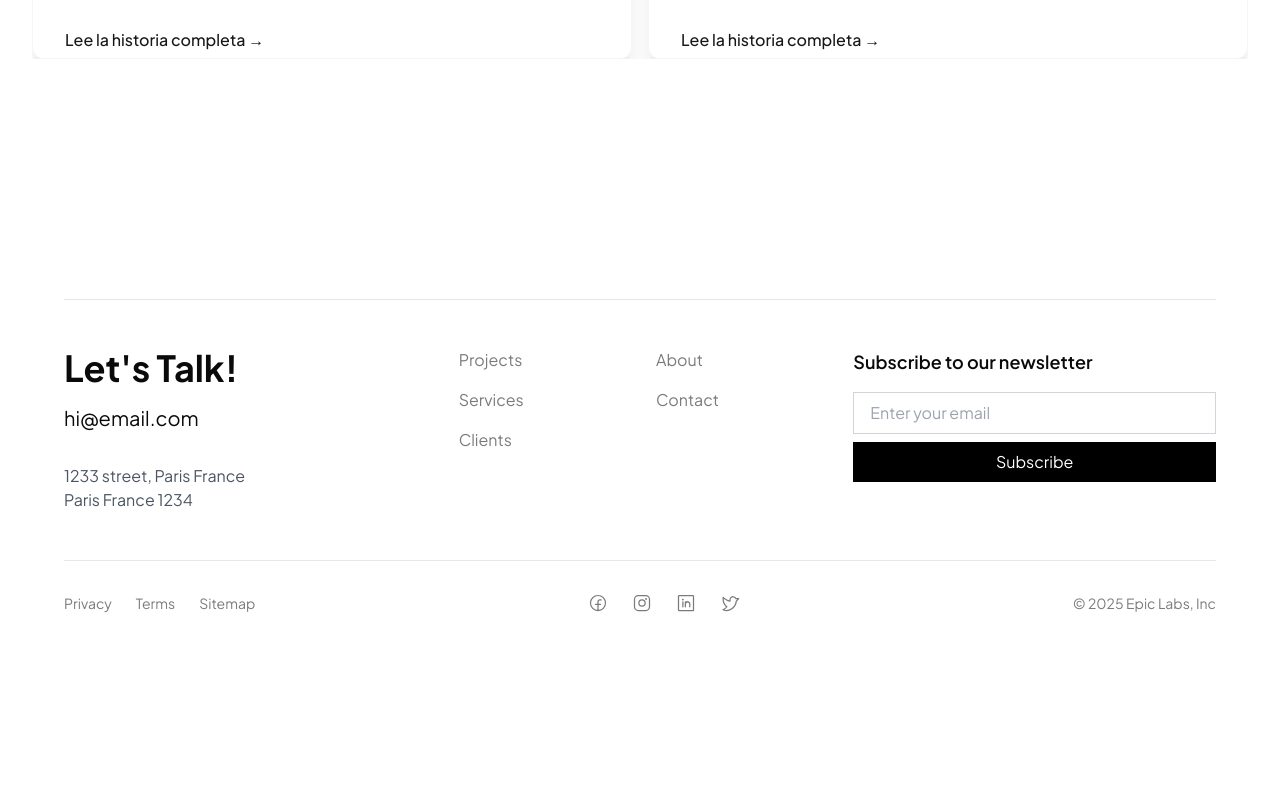
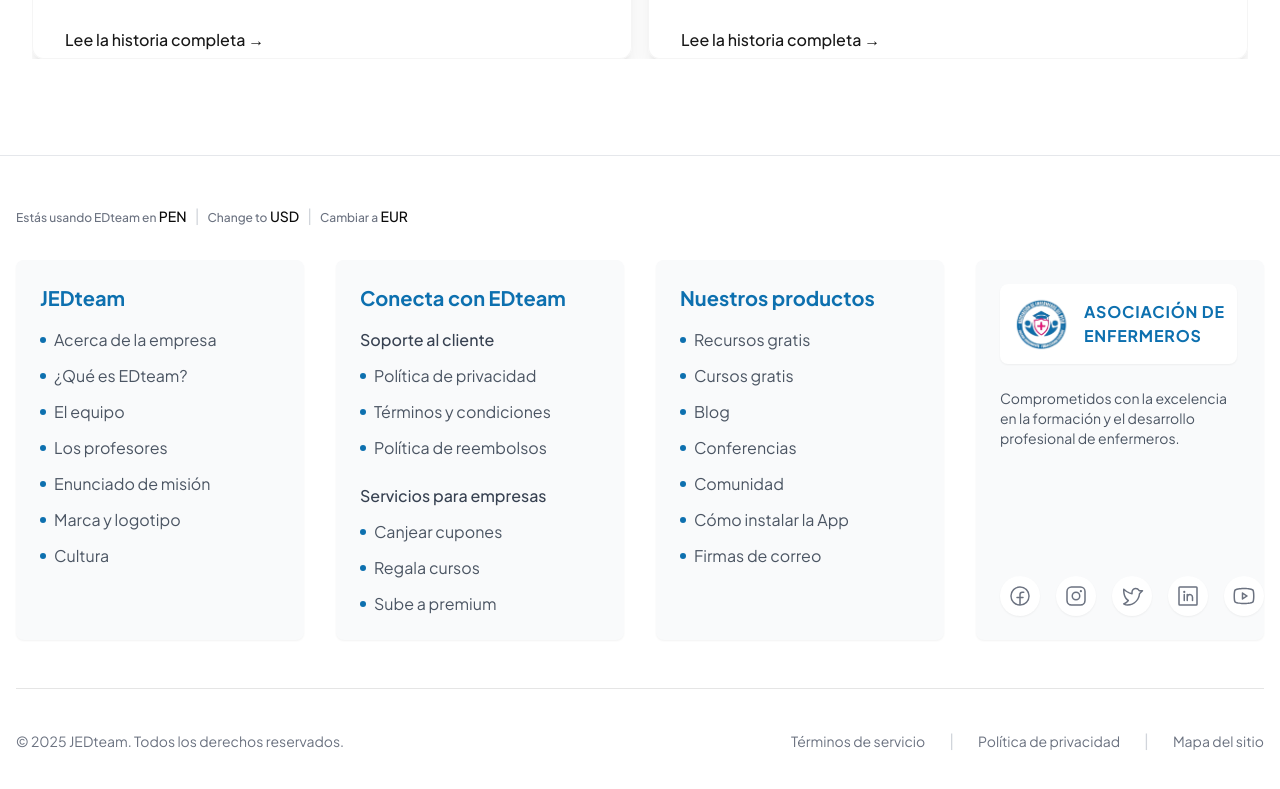
Before and after one commit to henri5482/asociaciondeenfermerosdelperu, a Next.js app: page / in a window 1280 px wide. Shown: the part 3716-4505 px from the top of the page. Before the commit the page ends 4393 px from the top, so only its background shows below. Built offline with nearby package versions, Linux system fonts and the light colour scheme.

Commit message:
avanzando en el desarrollo

```diff
--- a/app/footer.tsx
+++ b/app/footer.tsx
@@ -1,167 +1,207 @@
-"use client";
+'use client';
 
 import { Separator } from "@/components/ui/separator";
-import React, { useState } from "react";
-import {
-  PiFacebookLogo,
-  PiInstagramLogo,
-  PiLinkedinLogo,
-  PiTwitterLogo,
-} from "react-icons/pi";
+import Image from "next/image";
+import Link from "next/link";
+import React from "react";
+import { PiFacebookLogo, PiInstagramLogo, PiLinkedinLogo, PiTwitterLogo, PiYoutubeLogo } from "react-icons/pi";
 
 const Footer = () => {
-  const [email, setEmail] = useState("");
-  const [subscriptionStatus, setSubscriptionStatus] = useState("");
-
-  const mainLinks = [
-    { name: "Projects", href: "/projects" },
-    { name: "Services", href: "/services" },
-
-    { name: "Clients", href: "/projects" },
-    { name: "About", href: "/about" },
-    { name: "Contact", href: "/contact" },
+  const countryLinks = [
+    { name: "PEN", label: "Estás usando EDteam en" },
+    { name: "USD", label: "Change to" },
+    { name: "EUR", label: "Cambiar a" },
   ];
 
-  const legalLinks = [
-    { name: "Privacy", href: "#" },
-    { name: "Terms", href: "#" },
-    { name: "Sitemap", href: "#" },
+  const aboutLinks = [
+    "Acerca de la empresa",
+    "¿Qué es EDteam?",
+    "El equipo",
+    "Los profesores",
+    "Enunciado de misión",
+    "Marca y logotipo",
+    "Cultura"
+  ];
+
+  const connectLinks = [
+    { title: "Soporte al cliente", links: ["Política de privacidad", "Términos y condiciones", "Política de reembolsos"] },
+    { title: "Servicios para empresas", links: ["Canjear cupones", "Regala cursos", "Sube a premium"] }
+  ];
+
+  const productLinks = [
+    "Recursos gratis",
+    "Cursos gratis",
+    "Blog",
+    "Conferencias",
+    "Comunidad",
+    "Cómo instalar la App",
+    "Firmas de correo"
   ];
 
   const socialLinks = [
-    { icon: PiFacebookLogo, href: "#" },
-    { icon: PiInstagramLogo, href: "#" },
-    { icon: PiLinkedinLogo, href: "#" },
-    { icon: PiTwitterLogo, href: "#" },
+    { icon: PiFacebookLogo, name: "Facebook" },
+    { icon: PiInstagramLogo, name: "Instagram" },
+    { icon: PiTwitterLogo, name: "Twitter" },
+    { icon: PiLinkedinLogo, name: "LinkedIn" },
+    { icon: PiYoutubeLogo, name: "YouTube" }
   ];
 
-  const handleSubmit = (e: React.FormEvent<HTMLFormElement>) => {
-    e.preventDefault();
-    if (email) {
-      // Here you would typically make an API call to your backend
-      setSubscriptionStatus("success");
-      setEmail("");
-      setTimeout(() => setSubscriptionStatus(""), 3000);
-    }
-  };
+  return (
+    <footer className="bg-white border-t border-gray-200">
+      <div className="container mx-auto px-4 py-8 md:py-12">
+        {/* Logo y título principal para móviles */}
+        <div className="md:hidden flex flex-col items-center mb-8">
+          <div className="flex items-center bg-white rounded-lg shadow-md p-4 border border-gray-100">
+            <div className="relative h-16 w-20">
+              <Image
+                src="/logoenfermeria.png"
+                alt="Logo Asociación de Enfermeros"
+                fill
+                className="object-contain"
+              />
+            </div>
+            <h1 className="text-lg font-bold text-[#0d70af] tracking-wider uppercase text-center ml-2">
+              ASOCIACIÓN DE<br />ENFERMEROS
+            </h1>
+          </div>
+        </div>
 
-  return (
-    <footer className="py-10 md:py-16 md:mt-20 px-6 2xl:w-4/5 md:mx-auto md:px-16">
-      <Separator className="mb-12" />
-      <div className="mx-auto">
-        <div className="grid grid-cols-1 md:grid-cols-3 gap-8 mb-12">
-          {/* left side */}
-          <div>
-            <h2 className="text-4xl font-bold mb-4">Let&apos;s Talk!</h2>
-            <a
-              href="mailto:hi@email.com"
-              className="text-xl hover:underline inline-block mb-8"
-            >
-              hi@email.com
-            </a>
-            <p className="text-gray-600">
-              1233 street, Paris France
-              <br />
-              Paris France 1234
-            </p>
+        {/* Selector de país con mejor responsividad */}
+        <div className="mb-8">
+          <div className="flex flex-wrap items-center gap-2">
+            {countryLinks.map((country, index) => (
+              <React.Fragment key={country.name}>
+                <button className="text-sm font-medium hover:text-[#0d70af] transition-colors">
+                  <span className="text-xs text-gray-500">{country.label}</span> {country.name}
+                </button>
+                {index < countryLinks.length - 1 && <span className="text-gray-300 hidden sm:inline">|</span>}
+              </React.Fragment>
+            ))}
+          </div>
+        </div>
+
+        {/* Grid layout mejorado para mejor responsive */}
+        <div className="grid grid-cols-1 sm:grid-cols-2 lg:grid-cols-4 gap-8 mb-12">
+          {/* Sección JEDteam */}
+          <div className="bg-gray-50 p-6 rounded-lg shadow-sm">
+            <h2 className="text-xl font-bold mb-4 text-[#0d70af]">JEDteam</h2>
+            <ul className="space-y-3">
+              {aboutLinks.map((link) => (
+                <li key={link}>
+                  <Link href="#" className="text-gray-600 hover:text-[#0d70af] hover:underline transition-colors flex items-center">
+                    <span className="inline-block w-1.5 h-1.5 rounded-full bg-[#0d70af] mr-2"></span>
+                    {link}
+                  </Link>
+                </li>
+              ))}
+            </ul>
           </div>
 
-          {/* Middle - Navigation */}
-          <div className="grid grid-cols-2 gap-8">
-            <div className="space-y-4">
-              {mainLinks.slice(0, 3).map((link) => (
-                <a
-                  key={link.name}
-                  href={link.href}
-                  className="block text-[#7b7b7b] hover:underline"
-                >
-                  {link.name}
-                </a>
-              ))}
-            </div>
-            <div className="space-y-4">
-              {mainLinks.slice(3).map((link) => (
-                <a
-                  key={link.name}
-                  href={link.href}
-                  className="block text-[#7b7b7b] hover:underline"
-                >
-                  {link.name}
-                </a>
+          {/* Sección Conecta con EDteam */}
+          <div className="bg-gray-50 p-6 rounded-lg shadow-sm">
+            <h2 className="text-xl font-bold mb-4 text-[#0d70af]">Conecta con EDteam</h2>
+            <div className="space-y-6">
+              {connectLinks.map((section) => (
+                <div key={section.title}>
+                  <h3 className="font-medium mb-3 text-gray-700">{section.title}</h3>
+                  <ul className="space-y-3">
+                    {section.links.map((link) => (
+                      <li key={link}>
+                        <Link href="#" className="text-gray-600 hover:text-[#0d70af] hover:underline transition-colors flex items-center">
+                          <span className="inline-block w-1.5 h-1.5 rounded-full bg-[#0d70af] mr-2"></span>
+                          {link}
+                        </Link>
+                      </li>
+                    ))}
+                  </ul>
+                </div>
               ))}
             </div>
           </div>
 
-          {/* Right side - Newsletter */}
-          <div>
-            <h3 className="text-lg font-semibold mb-4">
-              Subscribe to our newsletter
-            </h3>
-            <form onSubmit={handleSubmit} className="space-y-4">
-              <div className="relative">
-                <input
-                  type="email"
-                  value={email}
-                  onChange={(e) => setEmail(e.target.value)}
-                  placeholder="Enter your email"
-                  className="w-full px-4 py-2 border border-gray-300 focus:outline-none focus:ring-2
-                  focus:ring-black focus:border-transparent"
-                  required
+          {/* Sección Nuestros productos */}
+          <div className="bg-gray-50 p-6 rounded-lg shadow-sm">
+            <h2 className="text-xl font-bold mb-4 text-[#0d70af]">Nuestros productos</h2>
+            <ul className="space-y-3">
+              {productLinks.map((link) => (
+                <li key={link}>
+                  <Link href="#" className="text-gray-600 hover:text-[#0d70af] hover:underline transition-colors flex items-center">
+                    <span className="inline-block w-1.5 h-1.5 rounded-full bg-[#0d70af] mr-2"></span>
+                    {link}
+                  </Link>
+                </li>
+              ))}
+            </ul>
+          </div>
+
+          {/* Logo y redes sociales - Oculto en mobile (ya mostrado arriba) */}
+          <div className="hidden md:flex flex-col items-start bg-gray-50 p-6 rounded-lg shadow-sm">
+            <div className="flex items-center bg-white rounded-lg shadow-sm p-3 mb-6">
+              <div className="relative h-14 w-16">
+                <Image
+                  src="/logoenfermeria.png"
+                  alt="Logo Asociación de Enfermeros"
+                  fill
+                  className="object-contain"
                 />
-                <button
-                  type="submit"
-                  className="mt-2 w-full bg-black
-                   text-white px-4 py-2  hover:bg-gray-800 transition-colors duration-200"
+              </div>
+              <h1 className="text-base font-bold text-[#0d70af] tracking-wider uppercase ml-2">
+                ASOCIACIÓN DE<br />ENFERMEROS
+              </h1>
+            </div>
+            <p className="text-gray-600 mb-6 text-sm">
+              Comprometidos con la excelencia en la formación y el desarrollo profesional de enfermeros.
+            </p>
+            <div className="flex gap-4 mt-auto">
+              {socialLinks.map((social) => (
+                <Link
+                  key={social.name}
+                  href="#"
+                  className="text-gray-500 hover:text-[#0d70af] transition-colors bg-white p-2 rounded-full shadow-sm"
+                  aria-label={social.name}
                 >
-                  Subscribe
-                </button>
-              </div>
-              {subscriptionStatus === "success" && (
-                <p className="text-black text-sm">Thanks for subscribing!</p>
-              )}
-            </form>
+                  <social.icon size={24} />
+                </Link>
+              ))}
+            </div>
           </div>
         </div>
 
-          {/* Bottom section */}
-          <div
-          className="flex flex-col md:flex-row
-        justify-between items-start md:items-center pt-8 border-t border-gray-200"
-        >
-          {/* Legal links */}
-          <div className="flex gap-6 mb-4 md:mb-0">
-            {legalLinks.map((link) => (
-              <a
-                key={link.name}
-                href={link.href}
-                className="text-[#7b7b7b] hover:underline text-sm"
-              >
-                {link.name}
-              </a>
-            ))}
-          </div>
-
-          {/* Social links */}
-          <div className="flex gap-6 mb-4 md:mb-0">
-            {socialLinks.map((link, index) => {
-              const Icon = link.icon;
-              return (
-                <a
-                  key={index}
-                  href={link.href}
-                  className="text-[#7b7b7b] hover:text-gray-900"
-                >
-                  <Icon size={20} />
-                </a>
-              );
-            })}
-          </div>
-
-          {/* Copyright */}
-          <div className="text-[#7b7b7b] text-sm">© 2025 Epic Labs, Inc</div>
+        {/* Redes sociales en móvil - Se muestran en el centro */}
+        <div className="md:hidden flex justify-center gap-4 mb-8">
+          {socialLinks.map((social) => (
+            <Link
+              key={social.name}
+              href="#"
+              className="text-gray-500 hover:text-[#0d70af] transition-colors bg-white p-3 rounded-full shadow-sm"
+              aria-label={social.name}
+            >
+              <social.icon size={24} />
+            </Link>
+          ))}
         </div>
 
+        <Separator className="my-6" />
 
+        {/* Copyright y legal - Reorganizado para mejor visualización en móvil */}
+        <div className="flex flex-col md:flex-row justify-between items-center pt-4">
+          <div className="text-gray-500 text-sm mb-6 md:mb-0 text-center md:text-left">
+            © {new Date().getFullYear()} JEDteam. Todos los derechos reservados.
+          </div>
+          <div className="flex flex-col sm:flex-row gap-4 sm:gap-6 items-center">
+            <Link href="#" className="text-gray-500 hover:text-[#0d70af] text-sm">
+              Términos de servicio
+            </Link>
+            <span className="hidden sm:inline text-gray-300">|</span>
+            <Link href="#" className="text-gray-500 hover:text-[#0d70af] text-sm">
+              Política de privacidad
+            </Link>
+            <span className="hidden sm:inline text-gray-300">|</span>
+            <Link href="#" className="text-gray-500 hover:text-[#0d70af] text-sm">
+              Mapa del sitio
+            </Link>
+          </div>
+        </div>
       </div>
     </footer>
   );
```
